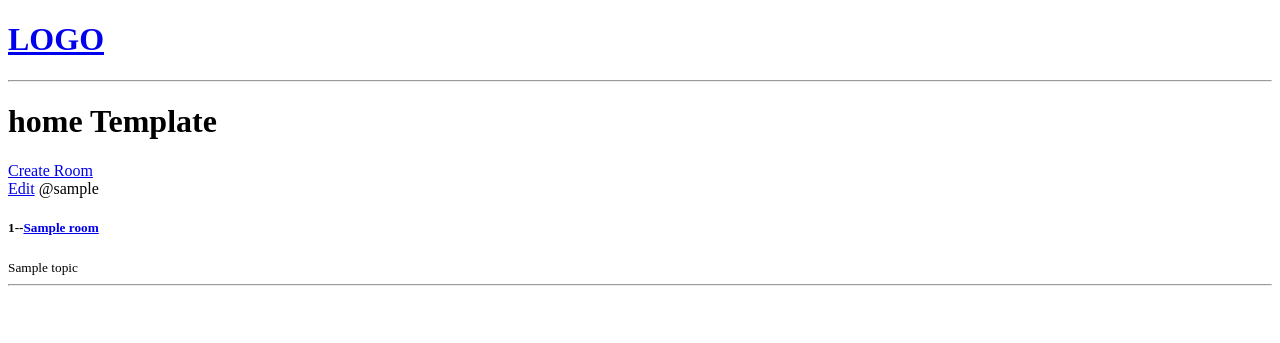
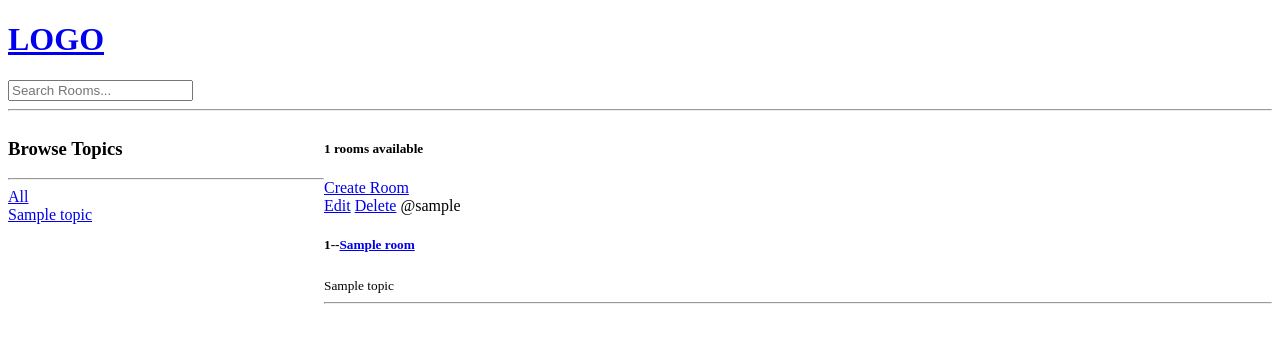
Before and after one commit to ramirocastro1995/djangoapp-studybud, a Django app: template base/templates/base/home.html in a window 1280 px wide. Shown: the top 343 px of the page. Run offline with Django 4.2, Linux system fonts and the light colour scheme; the template is opened without the code that fills it: most values are stand-ins (such as "Sample title", 1, 10 or a date in 2020).

Commit message:
add delete/edit,create search bar

```diff
--- a/base/templates/base/home.html
+++ b/base/templates/base/home.html
@@ -1,17 +1,43 @@
 {% extends 'main.html' %}
+
+{% block content %}
+
+<style>
+    .home-container{
+        display: grid;
+        grid-template-columns: 1fr 3fr;
+    }
+</style>
 
 
 
-{% block content %}
-<h1>home Template</h1>
+
+<div class="home-container">
+    <div>
+        <h3>Browse Topics</h3>
+        <hr>
+
+        <div>
+            <a href="{% url 'home' %}">All</a>
+        </div>
 
 
+        {% for topic in topics %}
             <div>
+                <a href="{% url 'home' %}?q={{topic.name}}">{{topic.name}}</a>
+            </div>
+
+        {% endfor %}
+    </div>
+
+    <div>
+        <h5>{{room_count}} rooms available</h5>
         <a href ="{% url 'create-room' %}">Create Room</a>
         <div>
             {% for room in rooms %}
                 <div>
                     <a href="{% url 'update-room' room.id %}">Edit</a>
+                    <a href="{% url 'delete-room' room.id %}">Delete</a>
                     <span>@{{room.host.username}}</span>
                     <h5>{{room.id}}--<a href="{% url 'room' room.id %}">{{room.name}}</h5></a>
                     <small>{{room.topic.name}}</small>
@@ -19,7 +45,7 @@
                 </div>
             {% endfor%}
         </div>
-
+    </div>
 
 </div>
 
--- a/base/urls.py
+++ b/base/urls.py
@@ -6,5 +6,6 @@ urlpatterns = [
     path('room/<str:pk>/', views.room, name="room"),
 
     path('create-room/', views.createRoom, name="create-room"),
-    path('update-room/<str:pk>/', views.updateRoom, name="update-room")
+    path('update-room/<str:pk>/', views.updateRoom, name="update-room"),
+    path('delete-room/<str:pk>/', views.deleteRoom, name="delete-room"),
 ]
--- a/templates/navbar.html
+++ b/templates/navbar.html
@@ -2,5 +2,8 @@
     <h1>LOGO</h1>
 
 </a>
+<form method="GET" action="{% url 'home' %}">
+    <input type ="text" name="q" placeholder="Search Rooms..."/>
+</form>
 
 <hr>
```
Also changed, not shown: base/templates/base/delete.html (added, +13 -0 lines), base/views.py (+26 -3 lines), templates/home.html (added, +21 -0 lines), db.sqlite3. Lines whose indentation alone changed are shown as unchanged.
